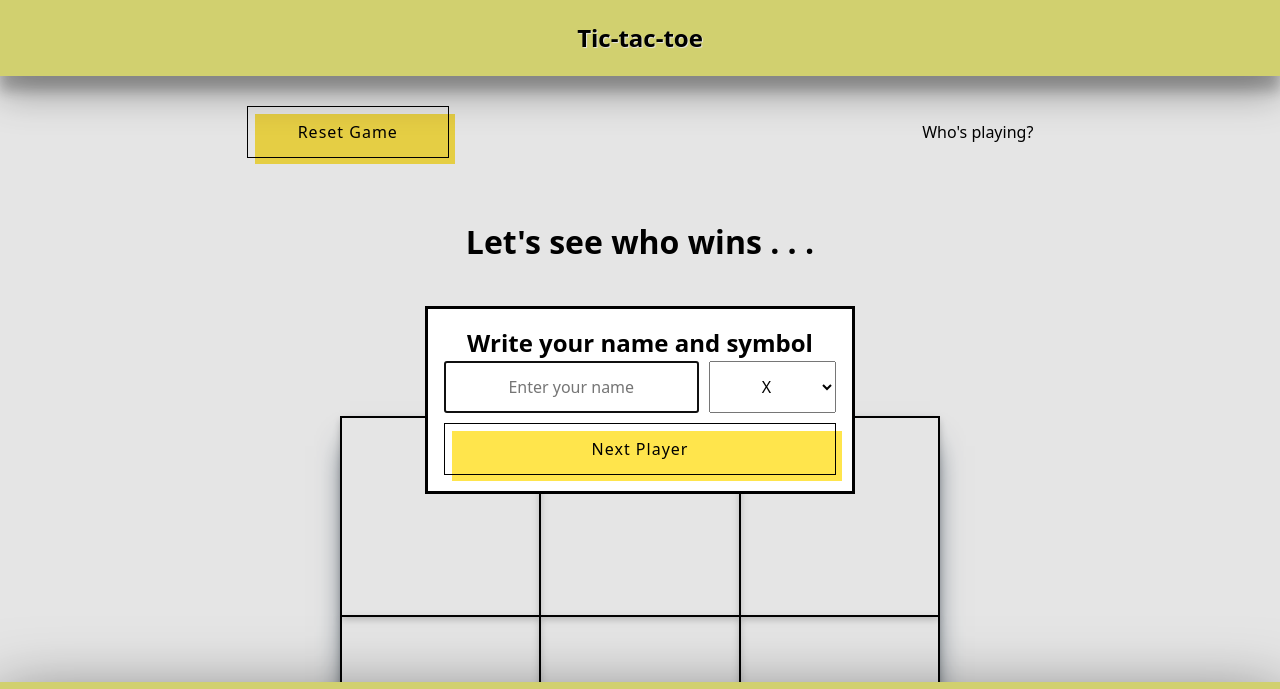
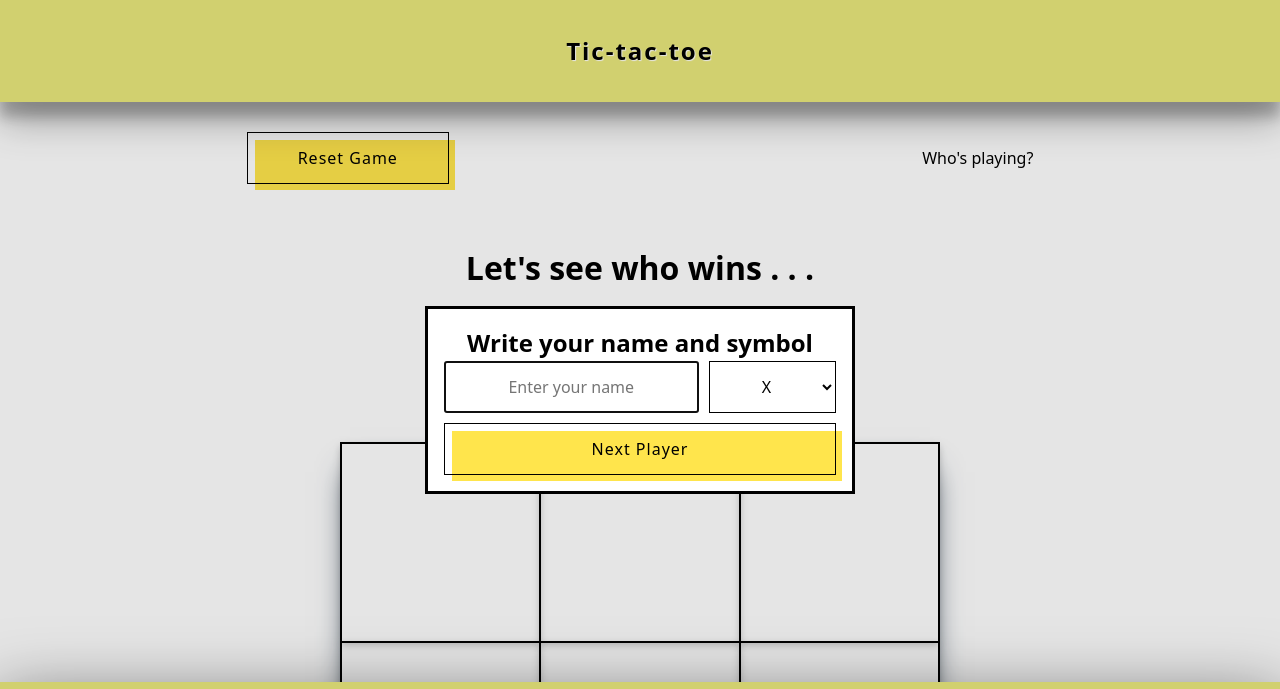
Before and after one commit to MrDomoArigato98/TOP-ttt, a plain HTML site: page index.html in a window 1280 px wide. Shown: the top 689 px of the page. Drawn offline with Linux system fonts and the light colour scheme.

Commit message:
Adds more styles to the page

```diff
--- a/style.css
+++ b/style.css
@@ -87,6 +87,10 @@ nav{
     box-shadow: rgba(0, 0, 0, 0.3) 0px 19px 38px, rgba(0, 0, 0, 0.22) 0px 15px 12px;
 }
 
+nav h1{
+    letter-spacing: 2px;
+    padding: 13px 20px 13px;
+}
 .game-menu{
     display: flex;
     justify-content: space-around;
@@ -176,7 +180,7 @@ button{
     border: 1px solid black;
     cursor: pointer;
     position: relative;
-    background-color: rgba(0, 0, 0, 0);
+    background-color: rgba(196, 18, 18, 0);
     user-select: none;
     -webkit-user-select: none;
     touch-action: manipulation;
@@ -204,8 +208,10 @@ button:hover:after {
 
 
 /* All Buttons end */
-
 select{
+    padding: 13px 20px 13px;
+    border: 1px solid black;
+    background-color: rgba(196, 18, 18, 0);
 }
 
 /* Use all this as a footer */
```
